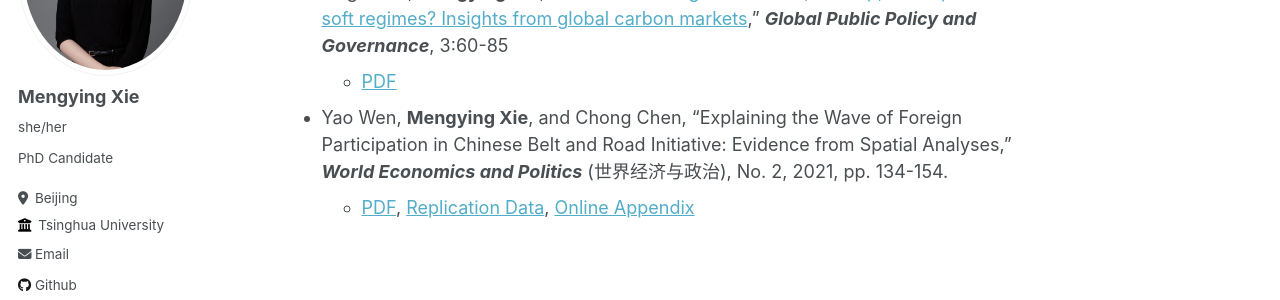
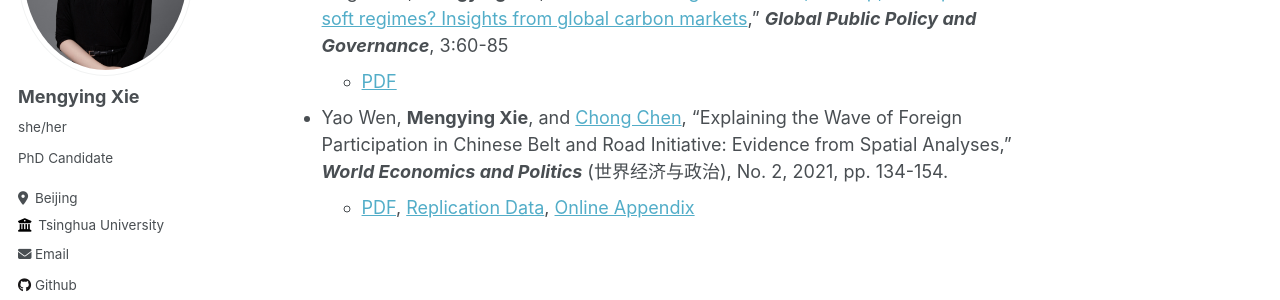
Before and after one commit to xiemythu/xiemythu.github.io, a Jekyll site: the page built from _pages/research.md, in a window 1280 px wide. Shown: the part 230-530 px from the top of the page. Built offline with Jekyll 4.4.1, drawn with Linux system fonts in a browser that asks for light colours; part of the change alters nothing that is shown.

```diff
--- a/_pages/research.md
+++ b/_pages/research.md
@@ -10,5 +10,5 @@ author_profile: true
 * Ling Chen, **Mengying Xie**, "[How do hard regimes absorb, overlap, and squeeze out soft regimes? Insights from global carbon markets](https://doi.org/10.1007/s43508-023-00064-3)," ***Global Public Policy and Governance***, 3:60-85
     + [PDF](https://xiemythu.github.io/files/chen_xie_2023.pdf)
 
-* Yao Wen, **Mengying Xie**, and Chong Chen, "Explaining the Wave of Foreign Participation in Chinese Belt and Road Initiative: Evidence from Spatial Analyses," ***World Economics and Politics*** (世界经济与政治), No. 2, 2021, pp. 134-154.
+* Yao Wen, **Mengying Xie**, and [Chong Chen](https://cc458.github.io/), "Explaining the Wave of Foreign Participation in Chinese Belt and Road Initiative: Evidence from Spatial Analyses," ***World Economics and Politics*** (世界经济与政治), No. 2, 2021, pp. 134-154.
     + [PDF](https://cc458.github.io/files/Wen_Xie_Chen_2021_BRI.pdf), [Replication Data](https://doi.org/10.7910/DVN/N8B5BC), [Online Appendix](https://cc458.github.io/files/Wen_Xie_Chen2021.pdf)
```
